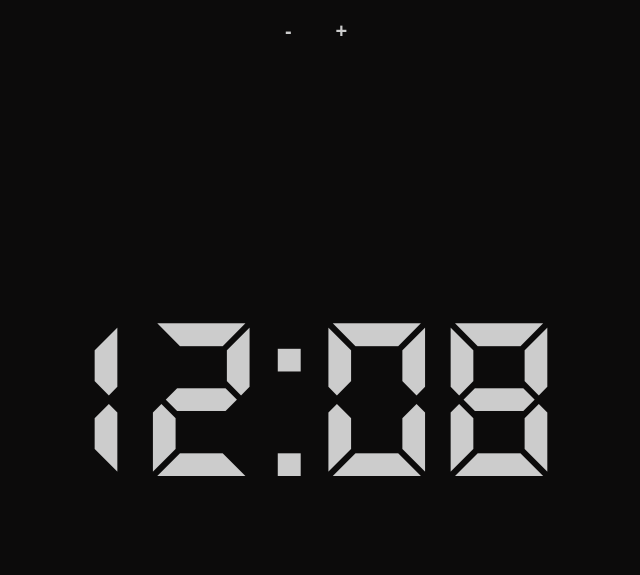
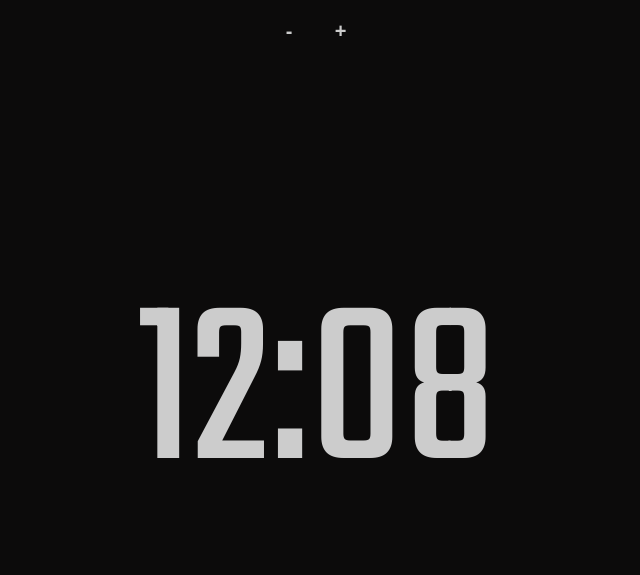
Before and after one commit to rdrsantos/digital-clock, a plain HTML site: page index.html in a window 1280 px wide. Shown: the whole page, without its empty margins (324-964 px from the left). Drawn offline with Linux system fonts and the light colour scheme.

Commit message:
change font

```diff
--- a/css/index.css
+++ b/css/index.css
@@ -1,14 +1,10 @@
+@import url('https://fonts.googleapis.com/css2?family=Teko:wght@400;500;600&display=swap');
 *{
     margin: 0;
     padding: 0;
     box-sizing: border-box;
 }
 
-@font-face {
-    font-family: myFirstFont;
-    src: url(../font/DS-DIGIB.TTF);
-    font-weight: bold;
-}
 
 body{
     background-color: rgb(12, 11, 11);
@@ -17,8 +13,7 @@ body{
     justify-content: center;
     width: 100%;
     height: 100vh;
-    font-family: myFirstFont, 'Arial Narrow', Arial, sans-serif;
-    font-weight: bold;
+    font-family: 'Teko', sans-serif;
     overflow: hidden;
 }
 .buttons {
```
Also changed, not shown: font/DS-DIGI.TTF (deleted), font/DS-DIGIB.TTF (deleted), font/DS-DIGII.TTF (deleted), font/DS-DIGIT.TTF (deleted).
